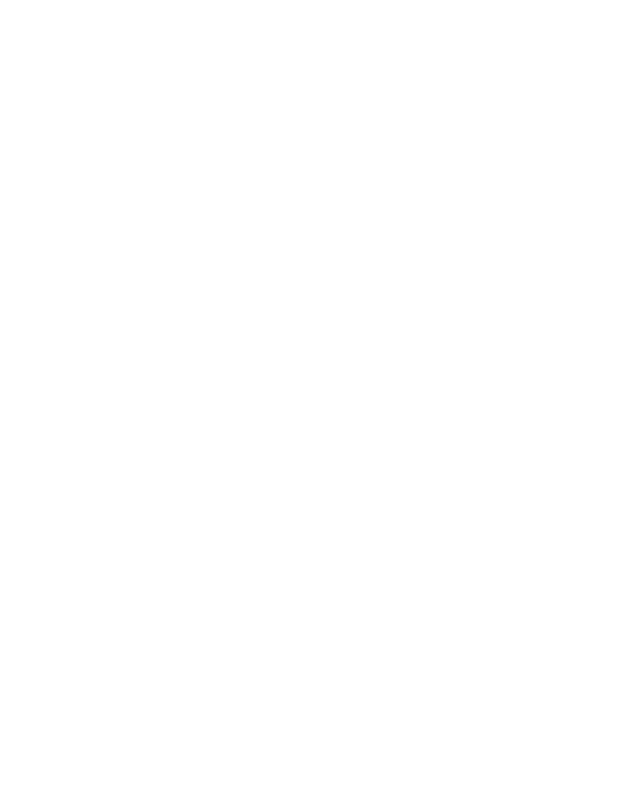
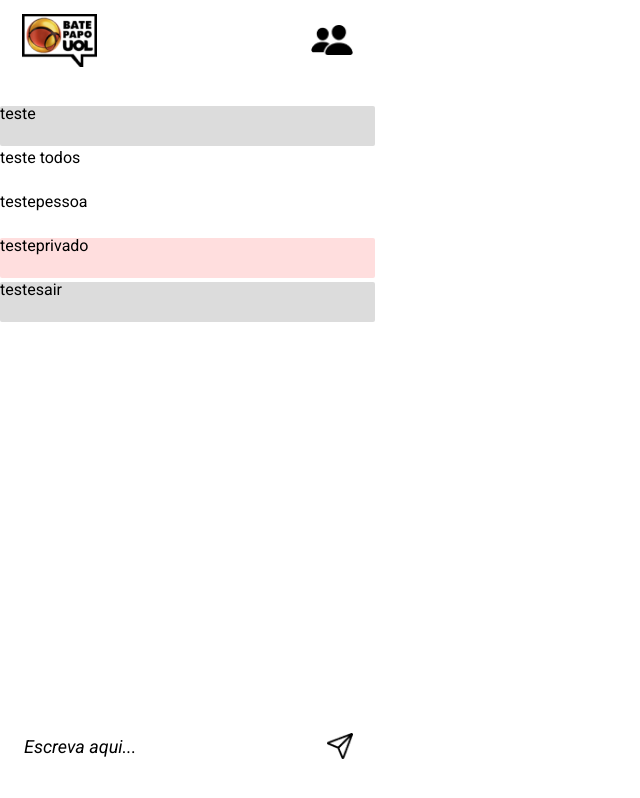
Before and after one commit to KauanDeMello/Project-batepapouol, a plain HTML site: page index.html in a window 1280 px wide. Shown: the whole page, without its empty margins (0-640 px from the left). Drawn offline with nearby package versions, Linux system fonts and the light colour scheme.

Commit message:
terminei o layout

```diff
--- a/css/style.css
+++ b/css/style.css
@@ -0,0 +1,104 @@
+@import url("https://fonts.googleapis.com/css2?family=Roboto:ital,wght@0,100;0,300;0,400;0,500;0,700;0,900;1,100;1,300;1,400;1,500;1,700;1,900&display=swap");
+
+*{
+    box-sizing: border-box;
+}
+
+body{
+    background-color: #FFFFFF;
+    font-family: 'Roboto', sans-serif;
+}
+
+
+.top{
+    width: 375px;
+    height: 80px;
+    background-color: #FFFFFF;
+    display: flex;
+    align-items: center;
+    justify-content: space-between;
+}
+
+.uol_logo{
+    width: 75px;
+    height: 53px;
+    margin-left: 22px;
+}
+
+.v_logo{
+    width: 42px;
+    height: 30px;
+    margin-right: 22px;
+}
+
+.container{
+    width: 375px;
+    height: 600px
+}
+
+.m_in{
+    width: 375px;
+    height: 40px;
+    margin-top: 4px;
+    border-radius: 2px;
+    margin-top: 26px;
+    background-color: #DCDCDC;
+}
+
+.m_to_all{
+    width: 375px;
+    height: 40px;
+    margin-top: 4px;
+    border-radius: 2px;
+    background-color: #FFFFFF;
+}
+.m_to_person{
+    width: 375px;
+    height: 40px;
+    margin-top: 4px;
+    border-radius: 2px;
+    background-color: #FFFFFF;
+}
+.m_private{
+    width: 375px;
+    height: 40px;
+    margin-top: 4px;
+    border-radius: 2px;
+    background-color: #FFDEDE;
+}
+.m_out{
+    width: 375px;
+    height: 40px;
+    margin-top: 4px;
+    border-radius: 2px;
+    background-color: #dcdcdc;
+}
+
+.bottom{
+    width: 375px;
+    height: 80px;
+    background-color: #FFFFFF;
+    display: flex;
+    align-items: center;
+    justify-content: space-between;
+}
+
+.v_send{
+    width: 26px;
+    height: 26px;
+    margin-right: 22px;
+}
+
+.messenger_text{
+    font-family: 'Roboto', sans-serif;
+    font-style: italic;
+    font-weight: 400;
+    font-size: 18px;
+    border: 2px solid #ffff;
+    margin-left: 22px;
+    outline: none;
+    resize: none;
+    border: none;
+}
+.messenger_text::placeholder {
+    color: black; }
--- a/index.html
+++ b/index.html
@@ -8,7 +8,36 @@
     <link rel="stylesheet" href="./css/style.css">
     <title>Bate Papo Uol</title>
 </head>
+
+    <div class="top">
+        <img class="uol_logo" src="./images/logo1.png" alt="">
+        <img class="v_logo" src="./images/Vector.png" alt="">
+    </div>
+    <div class="container">
+        <div class="m_in">
+            teste
+        </div>
+        <div class="m_to_all">
+            teste todos
+        </div>
+        <div class="m_to_person">
+            testepessoa
+        </div>
+        <div class="m_private">
+            testeprivado
+        </div>
+        <div class="m_out">
+            testesair
+        </div>
+    </div>
+    <div class="bottom">
+        <input class="messenger_text" type="text" placeholder="Escreva aqui...">
+        <img class="v_send" src="./images/Vector_send.png" alt="">
+    </div>
+
+
 <body>
-
+    <script src="https://unpkg.com/ionicons@5.4.0/dist/ionicons.js"></script>
+   <script src="./JavaScript/script.js"></script>
 </body>
 </html>
```
Also changed, not shown: JavaScript/script.js (added), images/Vector.png (added), images/Vector_send.png (added), images/logo1.png (added).
